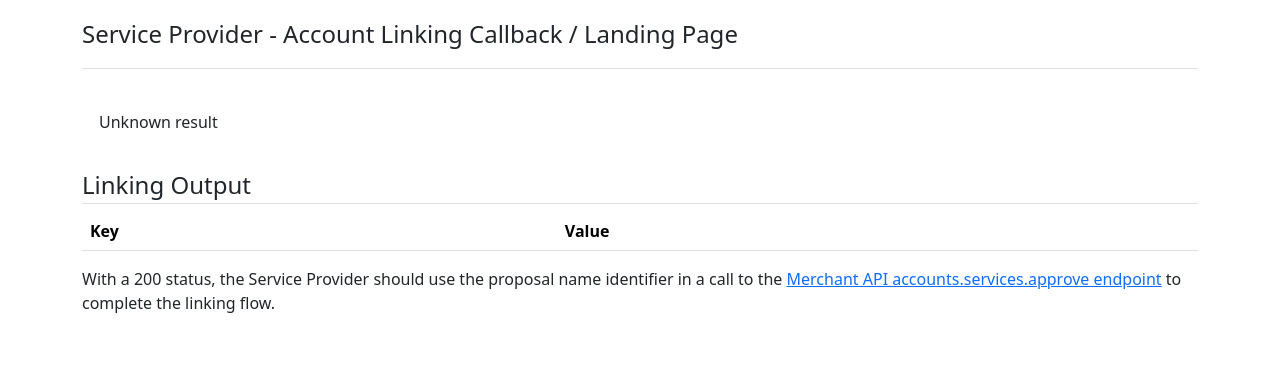
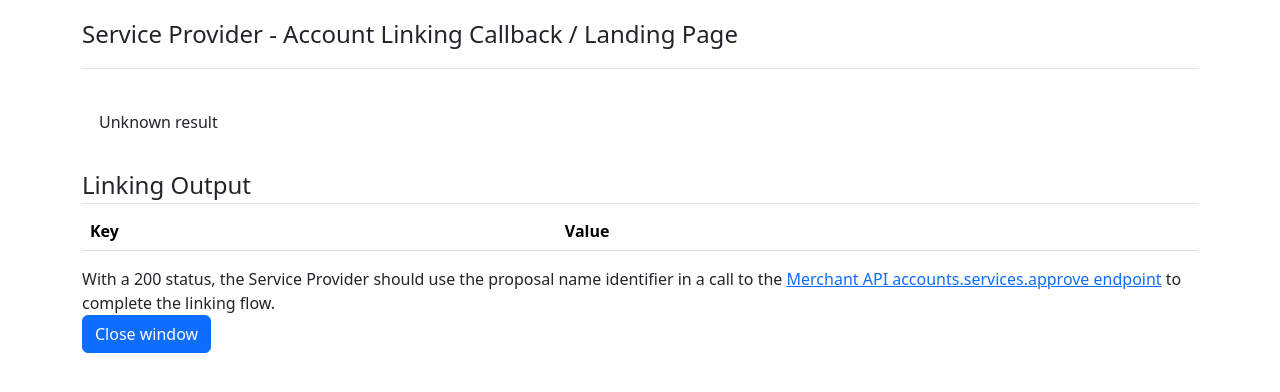
Before and after one commit to dwdii/dwdii.github.io, a Jekyll site: the page sp2/callback.html, which Jekyll copies as it is, in a window 1280 px wide. Shown: the top 392 px of the page. Built offline with Jekyll 4.4.1, drawn with Linux system fonts in a browser that asks for light colours.

Commit message:
Add close button to callback.html

```diff
--- a/sp2/callback.html
+++ b/sp2/callback.html
@@ -35,6 +35,9 @@
 		<a href="https://developers.google.com/merchant/api/reference/rest/accounts_v1/accounts.services/approve" target="_blank">Merchant API accounts.services.approve endpoint</a>
 		to complete the linking flow.
 	</div>
+	<div class="container">
+		<button id="closeButton" class="btn btn-primary">Close window</button>
+	</div>
 </div>
 </body>
 </html>
```
